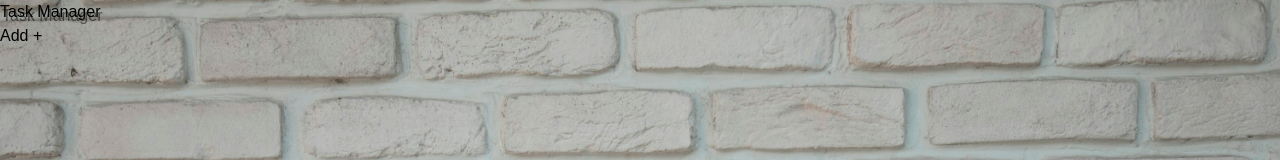
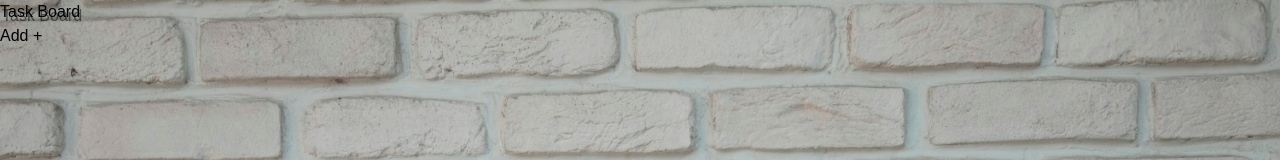
Before and after one commit to hamedhmd88/Interview-Task, a React (Vite) app: page / in a window 1280 px wide. Shown: the top 160 px of the page. Built offline with nearby package versions, Linux system fonts and the light colour scheme; a web font is replaced by a local one.

Commit message:
add ReadMe

```diff
--- a/src/App.jsx
+++ b/src/App.jsx
@@ -37,7 +37,7 @@ function App() {
     <div className={`App ${isModalOpen ? "bg-slate-900 h-full w-full" : ""}`}>
       {/* Header section */}
       <h2 className="text-5xl text-gray-800 font-bold text-center py-5 text-shadow">
-        Task Manager
+        Task Board
       </h2>
 
       {/* Button to open the modal for adding a new task */}
```
Also changed, not shown: 1 other file (tests, documents, lock files or other folders).
